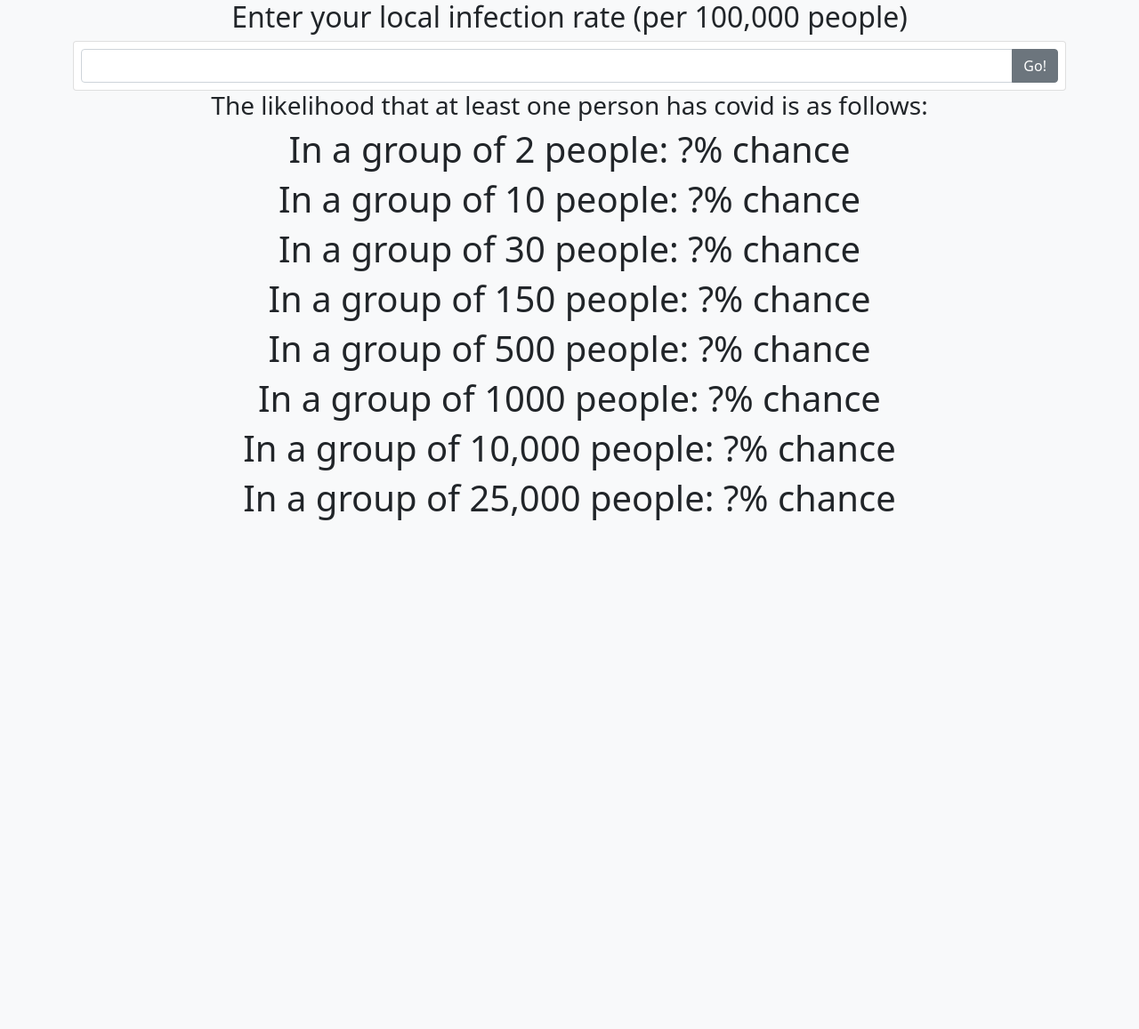
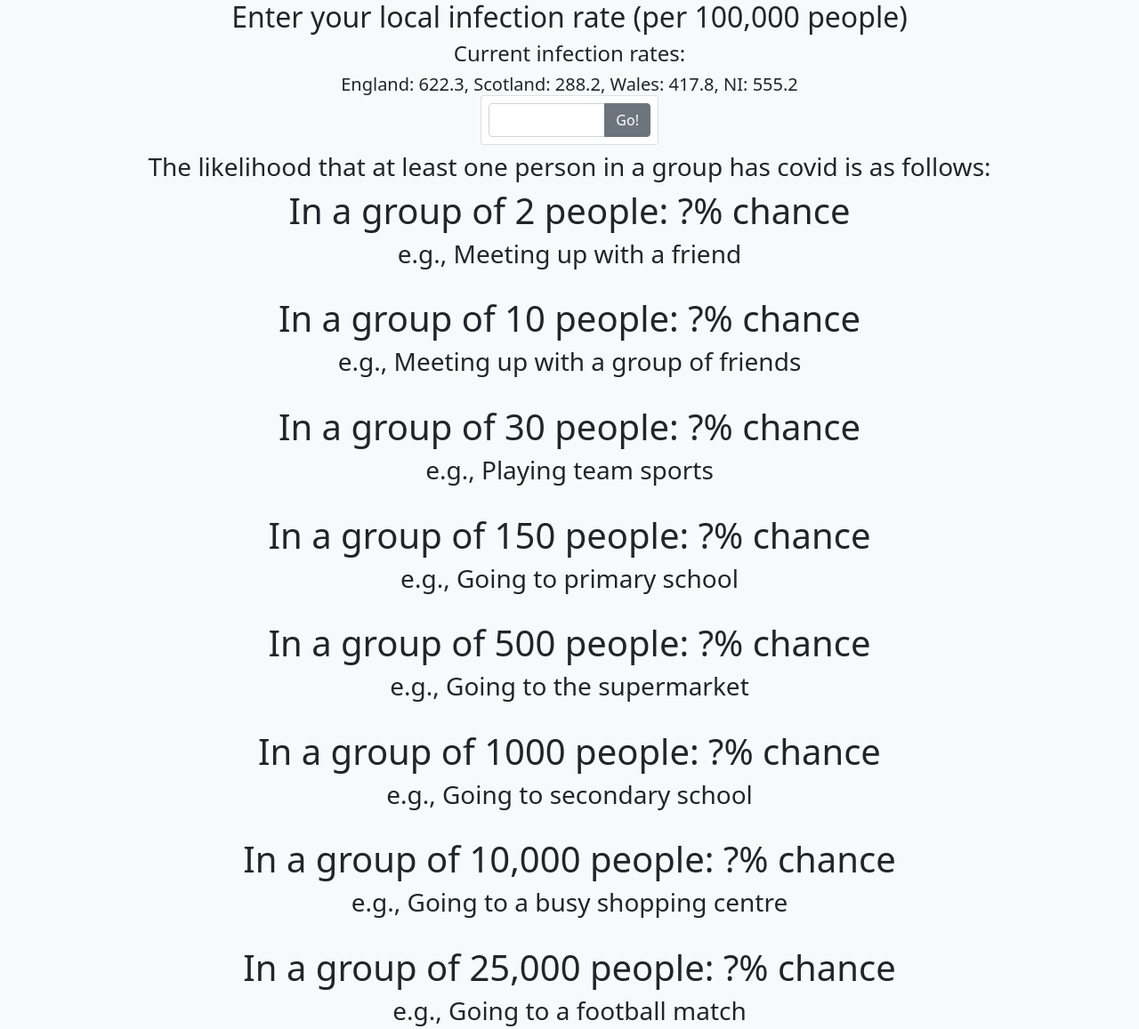
Before and after one commit to mattshardlow/Covid-risk-calculator, a plain HTML site: page index.html in a window 1280 px wide. Shown: the whole page at 89% size. Before the commit the page ends 800 px from the top, so only its background shows below. Drawn offline with nearby package versions, Linux system fonts and the light colour scheme.

Commit message:
updated text

```diff
--- a/index.html
+++ b/index.html
@@ -13,9 +13,11 @@
   <body class="bg-light">
     <div class="container">
       <div class="text-center">
-        <h2>Enter your  local infection rate (per 100,000 people)</h2>
+        <h2>Enter your local infection rate (per 100,000 people)</h2>
+        <h4> Current infection rates: </h4>
+        <h5> England: 622.3, Scotland: 288.2, Wales: 417.8, NI: 555.2
 
-        <form class="card p-2">
+        <form class="card p-2" style="max-width: 200px; margin: auto;">
           <div class="input-group">
             <input id="rate" type="text" class="form-control">
             <button onclick="return update()" class="btn btn-secondary">Go!</button>
@@ -27,16 +29,32 @@
 
     <div class="container">
       <div class="text-center">
-        <h3>The likelihood that at least one person has covid is as follows:</h3>
+        <h3>The likelihood that at least one person in a group has covid is as follows:</h3>
 
         <h1 class="return"> In a group of 2 people:     <span id="update-2">?</span>% chance</h1>
+        <h3> e.g., Meeting up with a friend </h3>
+        <br/>
         <h1 class="return"> In a group of 10 people:    <span id="update-10">?</span>% chance</h1>
+        <h3> e.g., Meeting up with a group of friends </h3>
+        <br/>
         <h1 class="return"> In a group of 30 people:    <span id="update-30">?</span>% chance</h1>
+        <h3> e.g., Playing team sports </h3>
+        <br/>
         <h1 class="return"> In a group of 150 people:   <span id="update-150">?</span>% chance</h1>
+        <h3> e.g., Going to primary school </h3>
+        <br/>
         <h1 class="return"> In a group of 500 people:   <span id="update-500">?</span>% chance</h1>
+        <h3> e.g., Going to the supermarket </h3>
+        <br/>
         <h1 class="return"> In a group of 1000 people:  <span id="update-1000">?</span>% chance</h1>
+        <h3> e.g., Going to secondary school </h3>
+        <br/>
         <h1 class="return"> In a group of 10,000 people: <span id="update-10000">?</span>% chance</h1>
+        <h3> e.g., Going to a busy shopping centre </h3>
+        <br/>
         <h1 class="return"> In a group of 25,000 people: <span id="update-25000">?</span>% chance</h1>
+        <h3> e.g., Going to a football match </h3>
+        <br/>
 
       </div><!-- text-center-->
     </div><!-- container-->
```
